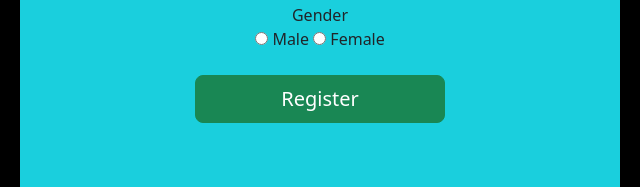
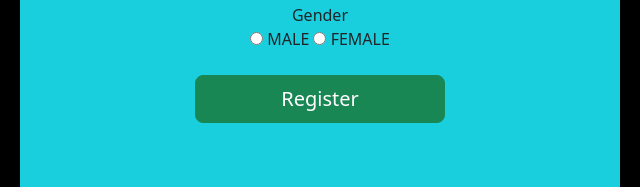
Before and after one commit to Go-arch368/HTML-form, a plain HTML site: page index.html in a window 1280 px wide. Shown: the part 431-618 px from the top of the page, 320-960 px from the left. Drawn offline with nearby package versions, Linux system fonts and the light colour scheme.

Commit message:
form.html

```diff
--- a/index.html
+++ b/index.html
@@ -39,12 +39,10 @@
 
          <label for ="Gender" class="Gender;" >Gender</label><br>
 
-         <input type="radio" id =radio-btn>
-         <label for="male" class="radio-btn ">Male</label>
-
-         <input type="radio" id =radio-btn>
-         <label for="female" class="radio-btn ">Female</label><br><br>
-
+         <input type="radio" id="male" name="gender" value="male">
+         <label for="male">MALE</label>
+         <input type="radio" id="female" name="gender" value="female">
+         <label for="female">FEMALE</label><br><br>
 
          <button type="button" class="btn btn-success btn-lg" style="width: 250px;">Register</button>
 
```
